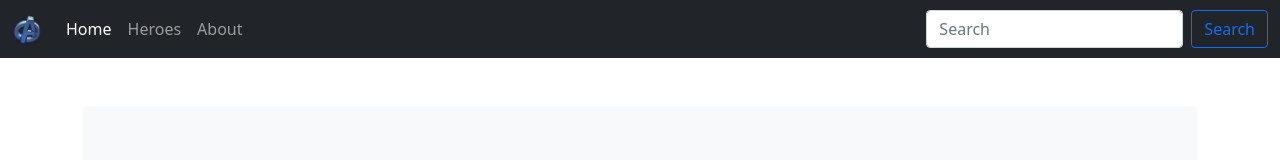
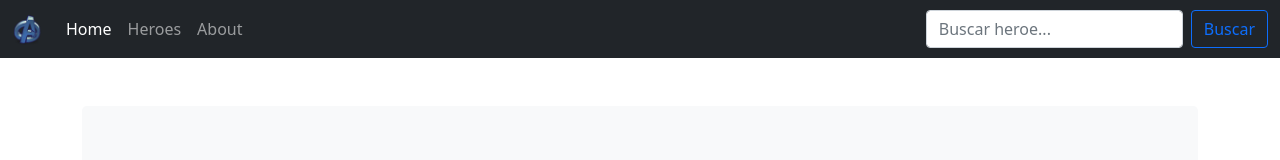
Before and after one commit to santiago-cortes-ortiz/tour-of-heroes-pro, an Angular app: page /home in a window 1280 px wide. Shown: the top 160 px of the page. Built offline with nearby package versions, Linux system fonts and the light colour scheme.

Commit message:
desarrollo funcionalidad de busqueda

```diff
--- a/src/app/components/home/home.component.html
+++ b/src/app/components/home/home.component.html
@@ -2,6 +2,6 @@
     <div class="container-fluid py-5">
       <h1 class="display-5 fw-bold">Commic App</h1>
       <p class="col-md-8 fs-4">Esta es una aplicacion pro de heroes!</p>
-      <button class="btn btn-primary btn-lg" type="button"> <a href="" style="text-decoration: none;color: white;">Ver Heroes!!</a> </button>
+      <button class="btn btn-primary btn-lg" type="button"> <a [routerLink]="['/heroes']" style="text-decoration: none;color: white;">Ver Heroes!!</a> </button>
     </div>
   </div>
--- a/src/app/components/shared/navbar/navbar.component.html
+++ b/src/app/components/shared/navbar/navbar.component.html
@@ -21,8 +21,8 @@
           </li>
         </ul>
         <form class="d-flex">
-          <input class="form-control me-2" type="search" placeholder="Search" aria-label="Search">
-          <button class="btn btn-outline-primary" type="submit">Search</button>
+          <input class="form-control me-2" type="text" placeholder="Buscar heroe..." aria-label="Search" (keyup.enter)="buscarHeore(buscarTexto.value)" #buscarTexto>
+          <button class="btn btn-outline-primary" (click)="buscarHeore(buscarTexto.value)" type="button">Buscar</button>
         </form>
       </div>
     </div>
--- a/src/app/components/shared/navbar/navbar.component.ts
+++ b/src/app/components/shared/navbar/navbar.component.ts
@@ -12,4 +12,7 @@ export class NavbarComponent implements OnInit {
   ngOnInit(): void {
   }
 
+  buscarHeore(termino: string){
+    console.log(termino);
+  }
 }
```
